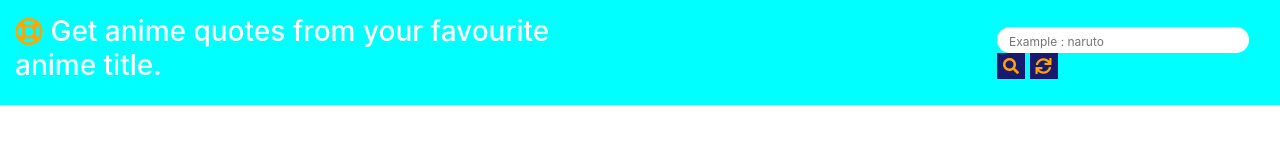
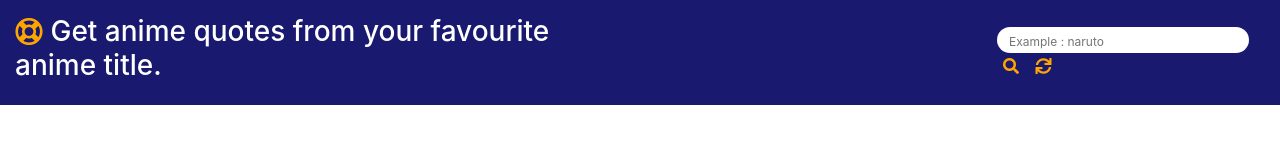
Before and after one commit to jana621/Fetch-API-Anime-Quotes, a plain HTML site: page index.html in a window 1280 px wide. Drawn offline with nearby package versions, Linux system fonts and the light colour scheme.

Commit message:
Update style.css

```diff
--- a/style.css
+++ b/style.css
@@ -5,7 +5,7 @@ i{
     align-items: center;
     width: 100%;
     display: flex;
-    background-color: aqua;
+    background-color: midnightblue;
     padding: 15px;
 }
 
```
